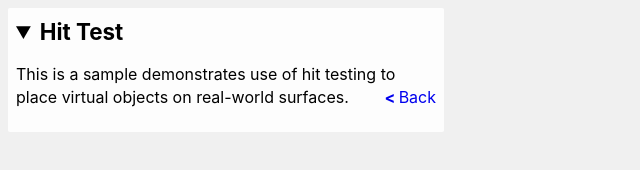
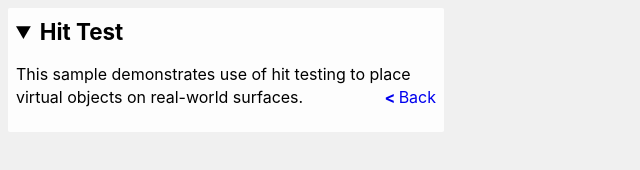
Before and after one commit to shcherbak-bohdan/web-xr-itcraft, a plain HTML site: page index.html in a window 1280 px wide. Shown: the whole page, without its empty margins (0-640 px from the left). Drawn offline with Linux system fonts and the light colour scheme.

Commit message:
Update index.html

```diff
--- a/index.html
+++ b/index.html
@@ -36,7 +36,7 @@ CONNECTION WITH THE SOFTWARE OR THE USE OR OTHER DEALINGS IN THE SOFTWARE.
       <details open>
         <summary>Hit Test</summary>
         <p>
-          This is a sample demonstrates use of hit testing to place virtual objects on real-world surfaces.
+          This sample demonstrates use of hit testing to place virtual objects on real-world surfaces.
           <a class="back" href="./">Back</a>
         </p>
       </details>
```
